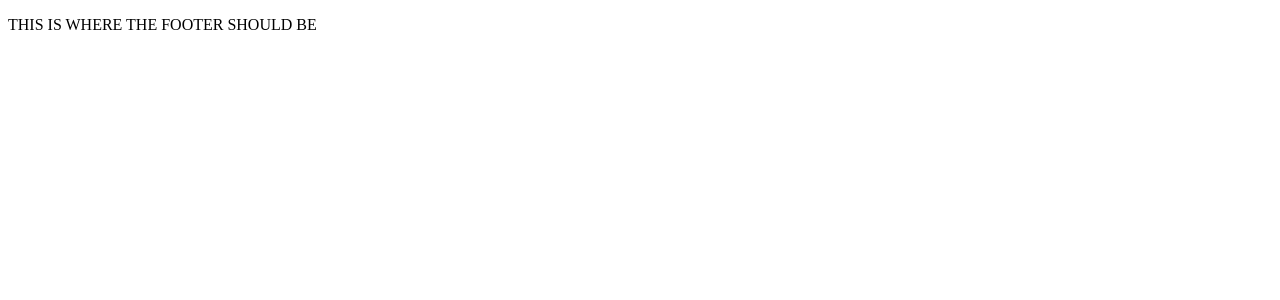
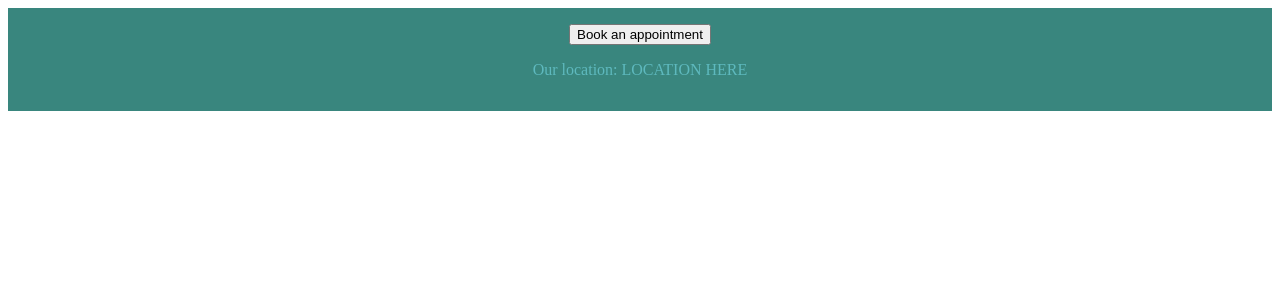
Before and after one commit to dfrancisco26/hannah-website, a Next.js app: page /Components/Footer in a window 1280 px wide. Shown: the top 300 px of the page. Built offline with nearby package versions, Linux system fonts and the light colour scheme.

Commit message:
Some more components like footer and button.

```diff
--- /dev/null
+++ b/pages/Components/Button.jsx
@@ -0,0 +1,10 @@
+
+import styles from '../../styles/Button.module.css';
+
+export default function Button() {
+    return (
+        <div>
+            <button>Book an appointment</button>
+    </div>
+)
+}
--- a/pages/Components/Footer.jsx
+++ b/pages/Components/Footer.jsx
@@ -1,7 +1,13 @@
+
+import styles from '../../styles/Footer.module.css';
+import Button from './Button';
+
 export default function Footer() {
     return (
-        <div className="footer">
-        <p>THIS IS WHERE THE FOOTER SHOULD BE</p>
+        <div className={styles.footer}>
+            <Button />
+            <p>Our location: LOCATION HERE</p>
+<p></p>
         </div>
     );
 }
--- a/styles/Banner.module.css
+++ b/styles/Banner.module.css
@@ -9,6 +9,8 @@
     padding: 1rem;
     text-align: center;
 }
+
+
 
 .Image {
     animation: fadeIn ease 3s;
--- /dev/null
+++ b/styles/Button.module.css
@@ -0,0 +1,11 @@
+.footer {
+
+  --primary-green: #042614;
+  --light-cyan: #5EB9BE;
+  --dark-cyan: #39867E;
+
+    background-color: var(--dark-cyan);
+    color: var(--light-cyan);
+    padding: 1rem;
+    text-align: center;
+}
--- /dev/null
+++ b/styles/Footer.module.css
@@ -0,0 +1,11 @@
+.footer {
+
+  --primary-green: #042614;
+  --light-cyan: #5EB9BE;
+  --dark-cyan: #39867E;
+
+    background-color: var(--dark-cyan);
+    color: var(--light-cyan);
+    padding: 1rem;
+    text-align: center;
+}
```
Also changed, not shown: pages/index.js (line endings or trailing spaces).
